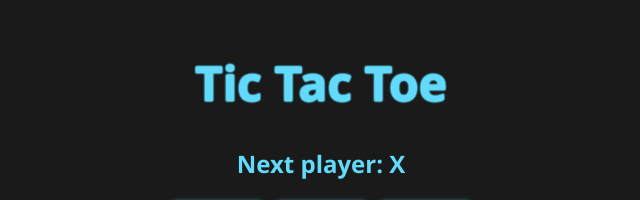
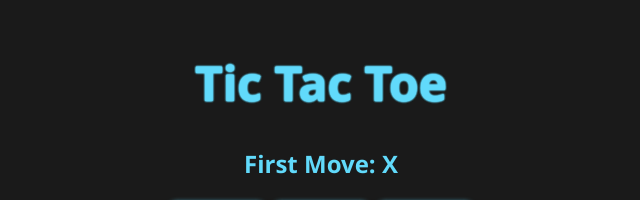
Before and after one commit to kishore7860/Tic_Tac_Toe, a React (Create React App) app: page /game in a window 1280 px wide. Shown: the top 200 px of the page, without its empty margins (319-959 px from the left). Built offline with nearby package versions, Linux system fonts and the light colour scheme.

Commit message:
basic frontend completed

```diff
--- a/src/components/Board.js
+++ b/src/components/Board.js
@@ -26,6 +26,8 @@ function Board() {
         status = "Winner: " + winner;
     } else if (squares.every(Boolean)) {
         status = "Draw!";
+    } else if (squares.every(square => square === null)){
+        status = "First Move: X"
     } else {
         status = "Next player: " + (xIsNext ? "X" : "O");
     }
```
